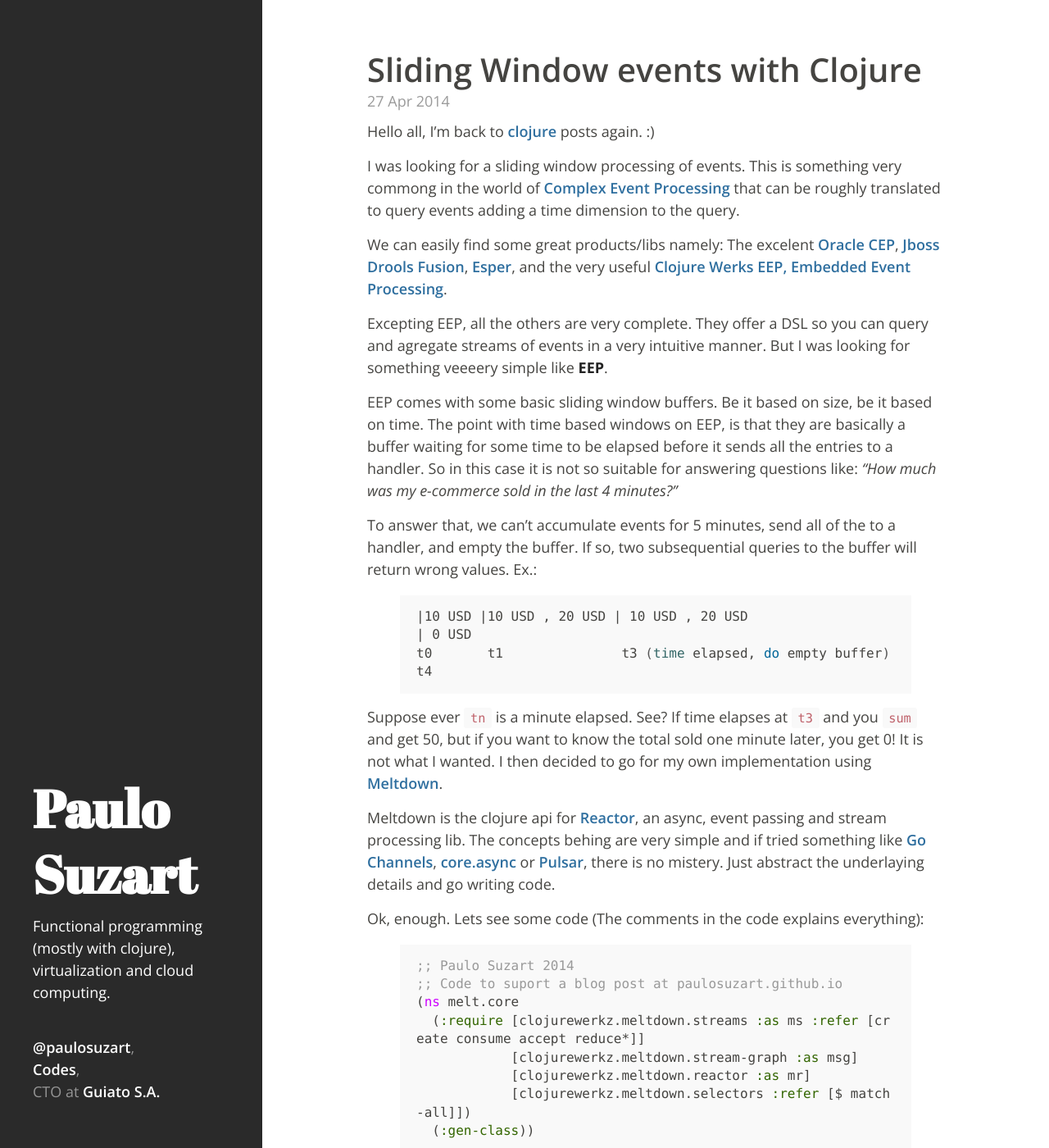
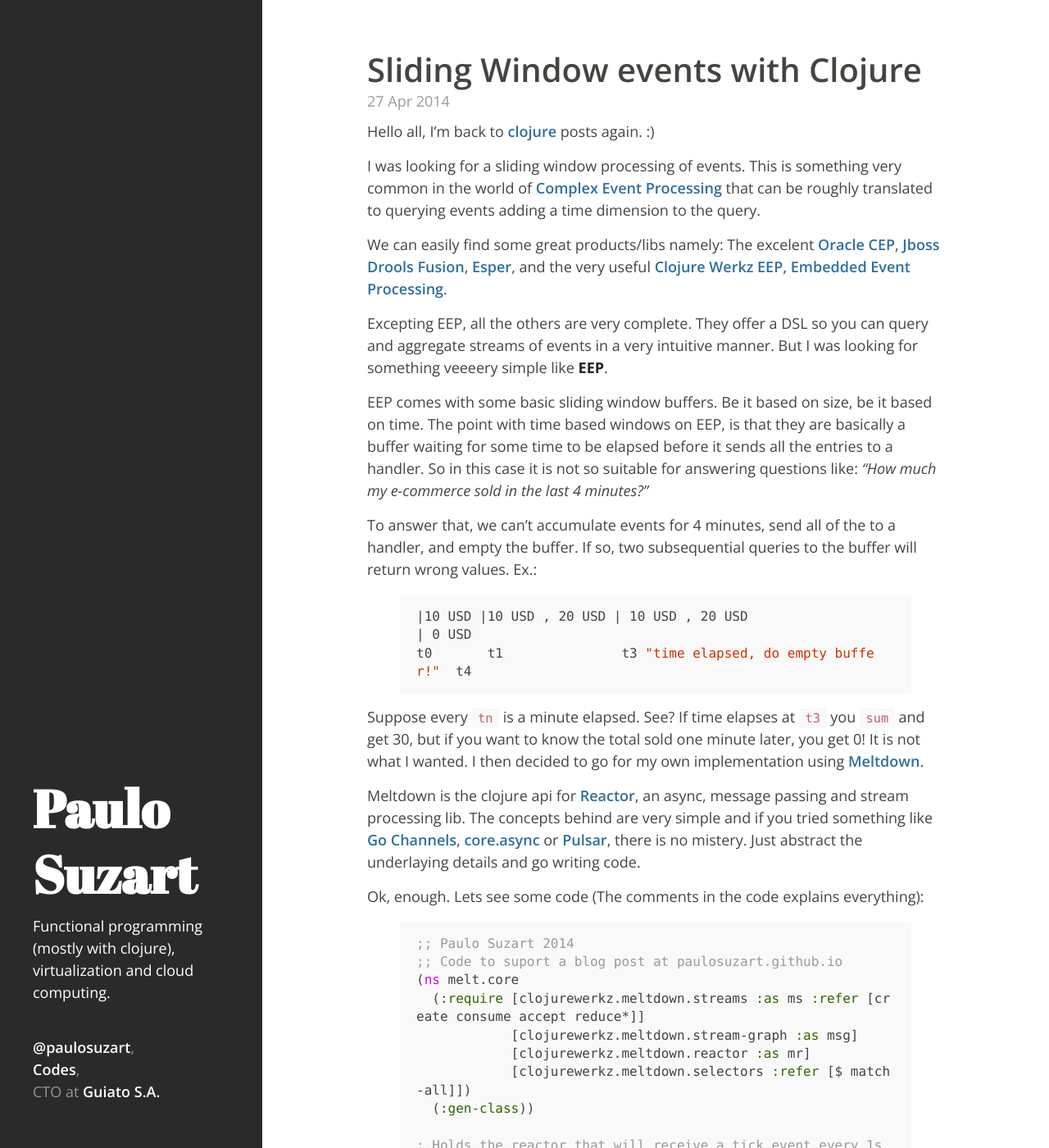
Before and after one commit to paulosuzart/paulosuzart.github.io, a Jekyll site: the page built from _posts/2014-04-27-sliding-window-events-with-clojure.markdown, in a window 1280 px wide and 1400 px high. Shown: the whole window at 82% size. Built offline with Jekyll 4.4.1, drawn with Linux system fonts in a browser that asks for light colours; Markdown is read by kramdown in place of the engine named in the settings; comment, search, counter and statistics services are not loaded; some of the changed text lies outside the part shown.

Commit message:
Grammar fix

```diff
--- a/_posts/2014-04-27-sliding-window-events-with-clojure.markdown
+++ b/_posts/2014-04-27-sliding-window-events-with-clojure.markdown
@@ -8,24 +8,24 @@
 
 Hello all, I'm back to [clojure](http://clojuredocs.org) posts again. :)
 
-I was looking for a sliding window processing of events. This is something very commong in the world of [Complex Event Processing](http://en.wikipedia.org/wiki/Complex_event_processing) that can be roughly translated to query events adding a time dimension to the query.
+I was looking for a sliding window processing of events. This is something very common in the world of [Complex Event Processing](http://en.wikipedia.org/wiki/Complex_event_processing) that can be roughly translated to querying events adding a time dimension to the query.
 
-We can easily find some great products/libs namely: The excelent [Oracle CEP](http://www.oracle.com/technetwork/middleware/complex-event-processing/overview/complex-event-processing-088095.html), [Jboss Drools Fusion](http://drools.jboss.org/drools-fusion.html), [Esper](http://esper.codehaus.org/), and the very useful [Clojure Werks](http://clojurewerkz.org/) [EEP, Embedded Event Processing](https://github.com/clojurewerkz/eep).
+We can easily find some great products/libs namely: The excelent [Oracle CEP](http://www.oracle.com/technetwork/middleware/complex-event-processing/overview/complex-event-processing-088095.html), [Jboss Drools Fusion](http://drools.jboss.org/drools-fusion.html), [Esper](http://esper.codehaus.org/), and the very useful [Clojure Werkz](http://clojurewerkz.org/) [EEP, Embedded Event Processing](https://github.com/clojurewerkz/eep).
 
-Excepting EEP, all the others are very complete. They offer a DSL so you can query and agregate streams of events in a very intuitive manner. But I was looking for something veeeery simple like **EEP**.
+Excepting EEP, all the others are very complete. They offer a DSL so you can query and aggregate streams of events in a very intuitive manner. But I was looking for something veeeery simple like **EEP**.
 
-EEP comes with some basic sliding window buffers. Be it based on size, be it based on time. The point with time based windows on EEP, is that they are basically a buffer waiting for some time to be elapsed before it sends all the entries to a handler. So in this case it is not so suitable for answering questions like: *"How much was my e-commerce sold in the last 4 minutes?"*
+EEP comes with some basic sliding window buffers. Be it based on size, be it based on time. The point with time based windows on EEP, is that they are basically a buffer waiting for some time to be elapsed before it sends all the entries to a handler. So in this case it is not so suitable for answering questions like: *"How much my e-commerce sold in the last 4 minutes?"*
 
-To answer that, we can't accumulate events for 5 minutes, send all of the to a handler, and empty the buffer. If so, two subsequential queries to the buffer will return wrong values. Ex.:
+To answer that, we can't accumulate events for 4 minutes, send all of the to a handler, and empty the buffer. If so, two subsequential queries to the buffer will return wrong values. Ex.:
 
 {% highlight bash %}
 |10 USD |10 USD , 20 USD | 10 USD , 20 USD                   | 0 USD
-t0       t1               t3 (time elapsed, do empty buffer)  t4
+t0       t1               t3 "time elapsed, do empty buffer!"  t4
 {% endhighlight %}
 
-Suppose ever `tn` is a minute elapsed. See? If time elapses at `t3` and you `sum` and get 50, but if you want to know the  total sold one minute later, you get 0! It is not what I wanted. I then decided to go for my own implementation using [Meltdown](https://github.com/clojurewerkz/meltdown).
+Suppose every `tn` is a minute elapsed. See? If time elapses at `t3` you `sum` and get 30, but if you want to know the  total sold one minute later, you get 0! It is not what I wanted. I then decided to go for my own implementation using [Meltdown](https://github.com/clojurewerkz/meltdown).
 
-Meltdown is the clojure api for [Reactor](https://github.com/reactor/reactor), an async, event passing and stream processing lib. The concepts behing are very simple and if tried something like [Go Channels](http://golang.org/doc/effective_go.html#channels), [core.async](http://clojure.github.io/core.async/) or [Pulsar](http://docs.paralleluniverse.co/pulsar/), there is no mistery. Just abstract the underlaying details and go writing code.
+Meltdown is the clojure api for [Reactor](https://github.com/reactor/reactor), an async, message passing and stream processing lib. The concepts behind are very simple and if you tried something like [Go Channels](http://golang.org/doc/effective_go.html#channels), [core.async](http://clojure.github.io/core.async/) or [Pulsar](http://docs.paralleluniverse.co/pulsar/), there is no mistery. Just abstract the underlaying details and go writing code.
 
 Ok, enough. Lets see some code (The comments in the code explains everything):
 
```
Also changed, not shown: other parts of _posts/2014-04-27-sliding-window-events-with-clojure.markdown (+3 -3 lines).
